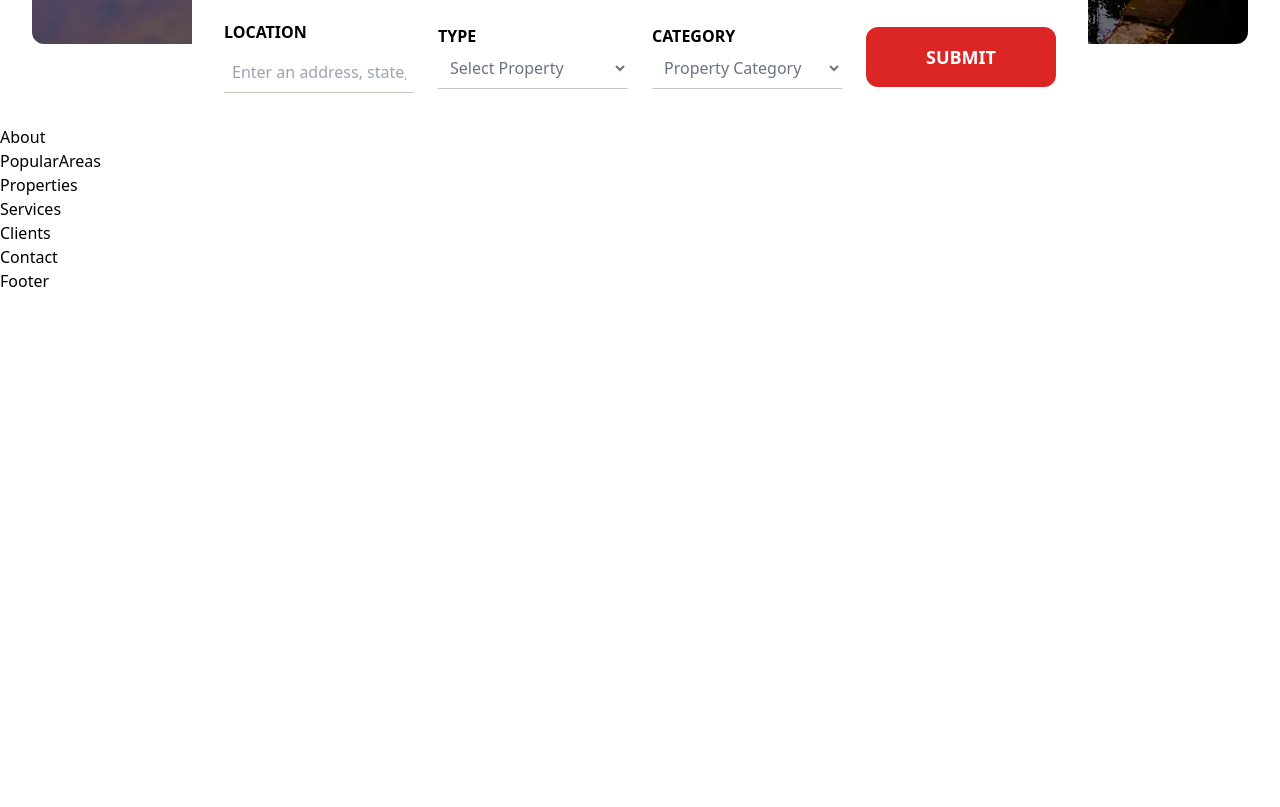
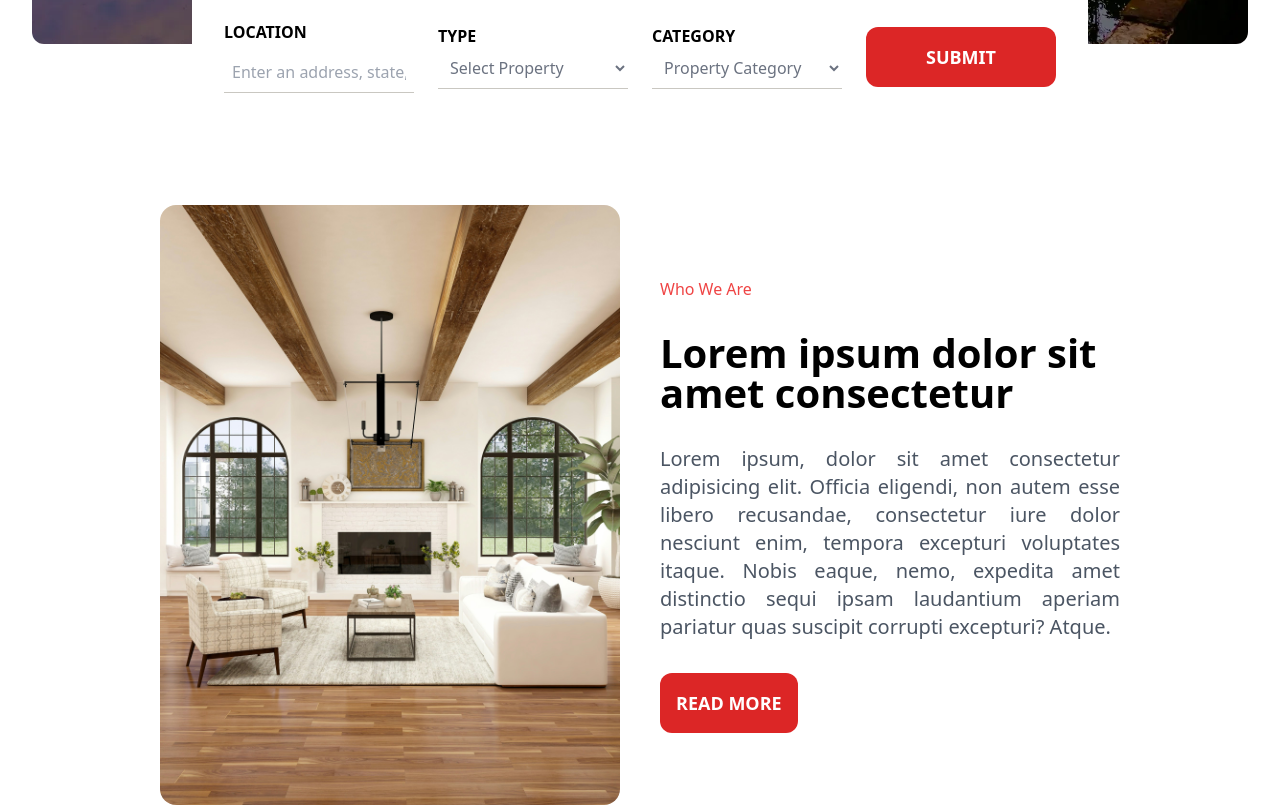
Before and after one commit to dipu0102/Real-estate, a React (Vite) app: page / in a window 1280 px wide. Shown: the part 580-1387 px from the top of the page. Before the commit the page ends 873 px from the top, so only its background shows below. Built offline with nearby package versions, Linux system fonts and the light colour scheme.

Commit message:
about section added

```diff
--- a/src/sections/About.jsx
+++ b/src/sections/About.jsx
@@ -1,7 +1,64 @@
-import React from "react";
+import React, { useEffect } from "react";
+import aboutimg from "../assets/images/about.jpg";
+import Aos from "aos";
+import "aos/dist/aos.css";
+import { useDarkMode } from "../components/DarkModeContext";
+const About = () => {
+  useEffect(() => {
+    Aos.init({
+      duration: 2000,
+      offset: 200,
+      easing: "ease-in-sine",
+      delay: 100,
+    });
+  }, []);
 
-const About = () => {
-  return <div>About</div>;
+  const { darkMode, toggleDarkMode } = useDarkMode();
+
+  return (
+    <section
+      id="about"
+      className={`${
+        darkMode ? "dark bg-black" : "light bg-transparent"
+      } w-full m-auto lg:px-40 px-10 py-20 grid lg:grid-cols-2 grid-cols-1 justify-center items-center gap-10 `}
+    >
+      <div>
+        <img
+          data-aos="zoom-in"
+          src={aboutimg}
+          alt="about img"
+          className="rounded-2xl lg:w-[500px] lg:h-[600px]"
+        />
+      </div>
+      <div className="flex flex-col justify-center items-start gap-8">
+        <h1 data-aos="zoom-in" className="text-red-500 dark:text-white">
+          {" "}
+          Who We Are
+        </h1>
+        <h1
+          data-aos="zoom-in"
+          data-aos-delay="200"
+          className="text-black text-[40px] font-semibold leading-10 dark:text-white"
+        >
+          Lorem ipsum dolor sit amet consectetur
+        </h1>
+        <p
+          data-aos="zoom-in"
+          data-aos-delay="400"
+          className="text-xl text-gray-600 dark:text-white text-justify"
+        >
+          Lorem ipsum, dolor sit amet consectetur adipisicing elit. Officia
+          eligendi, non autem esse libero recusandae, consectetur iure dolor
+          nesciunt enim, tempora excepturi voluptates itaque. Nobis eaque, nemo,
+          expedita amet distinctio sequi ipsam laudantium aperiam pariatur quas
+          suscipit corrupti excepturi? Atque.
+        </p>
+        <button className="bg-red-600  dark:bg-red-700 hover:bg-black dark:hover:bg-white dark:hover:text-black text-lg p-4 text-white font-semibold rounded-xl cursor-pointer transform hover:scale-110 transition-transform duration-300">
+          READ MORE
+        </button>
+      </div>
+    </section>
+  );
 };
 
 export default About;
```
